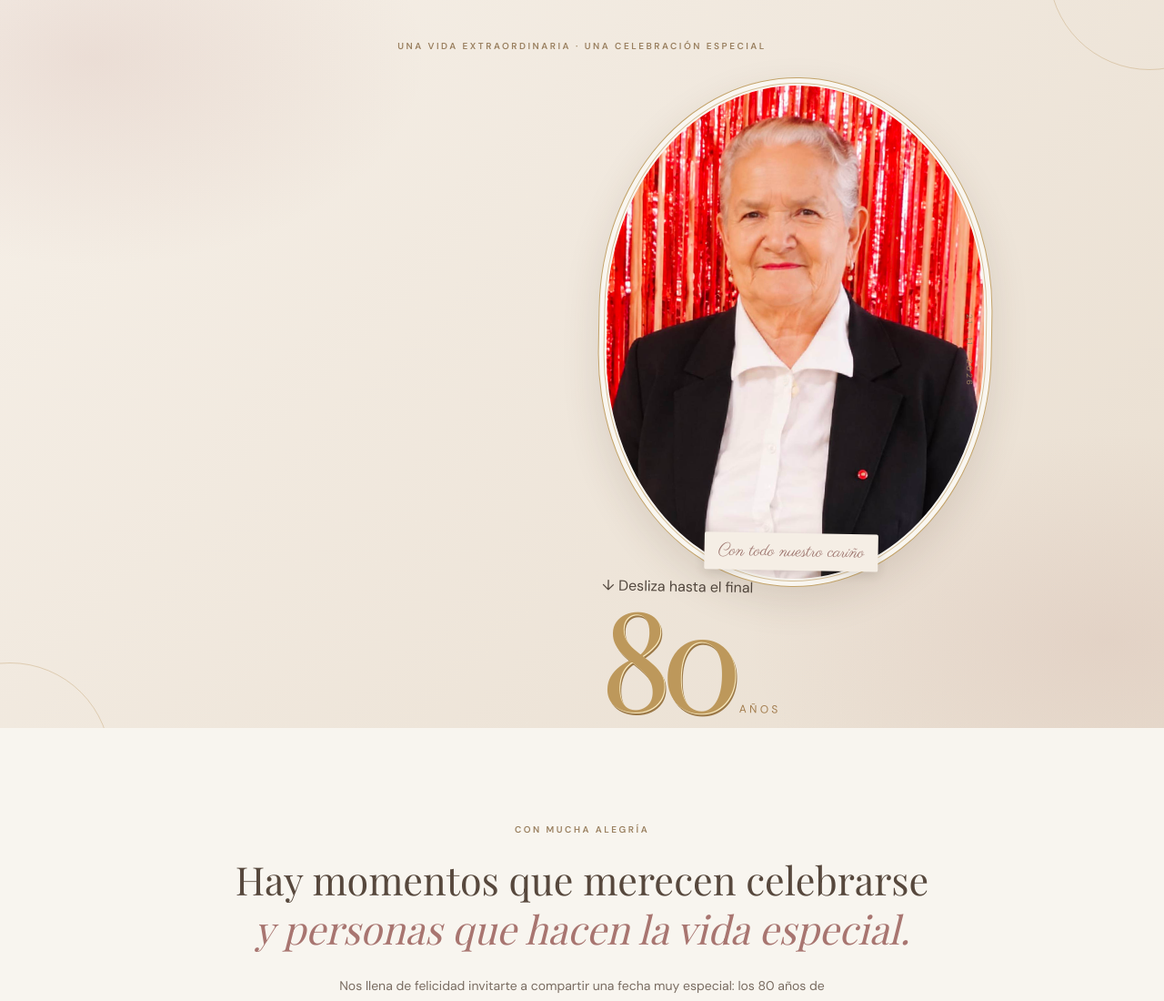
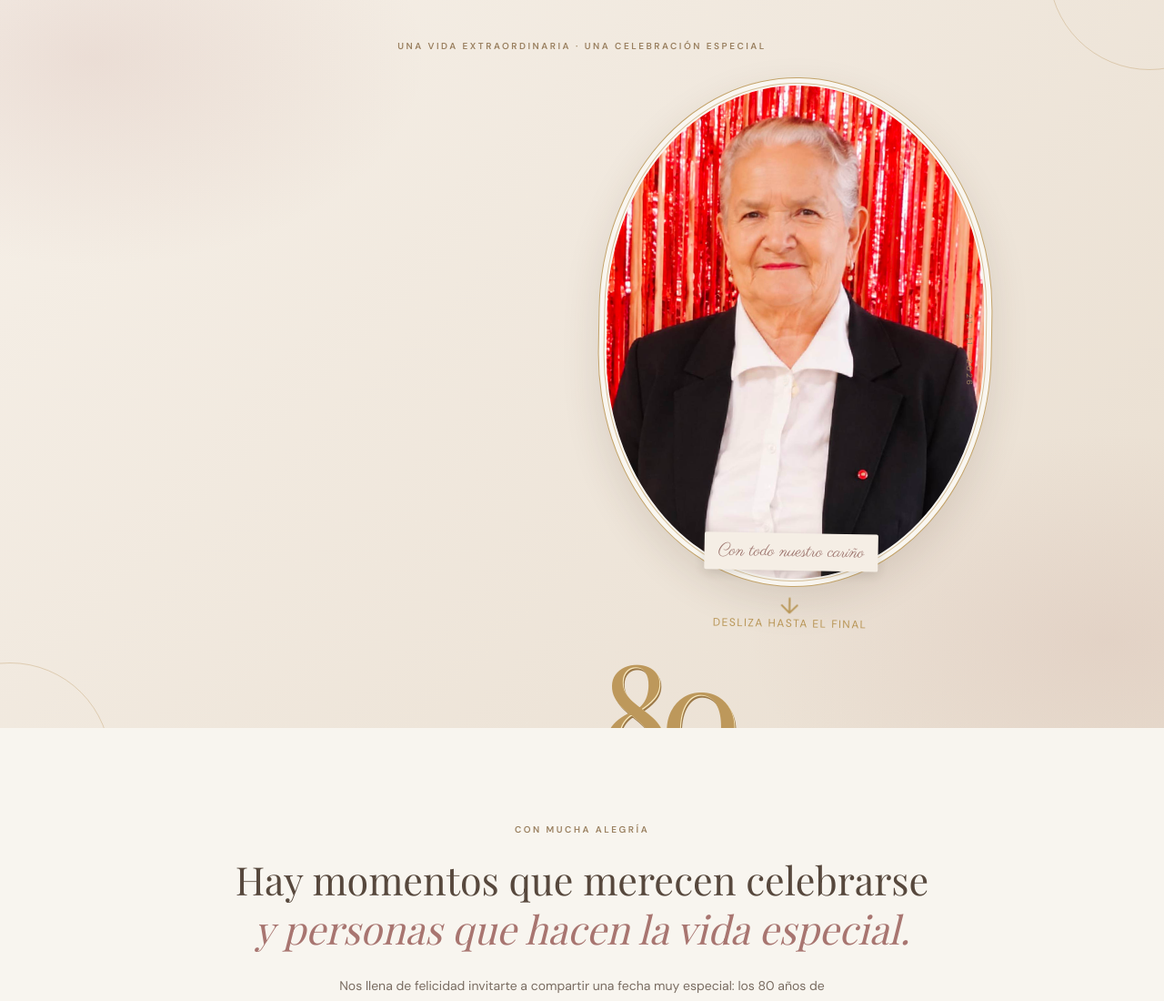
Before and after one commit to cumpleteresita/80s, a plain HTML site: page index.html in a window 1280 px wide. Shown: the top 1100 px of the page at 91% size. Drawn offline with nearby package versions, Linux system fonts and the light colour scheme.

Commit message:
Update styles.css

```diff
--- a/styles.css
+++ b/styles.css
@@ -291,3 +291,30 @@ html{scroll-behavior:auto}
     font-size: 8px;
   }
 }
+/* Indicador para deslizar hacia abajo */
+.scroll-hint {
+  display: flex;
+  flex-direction: column;
+  align-items: center;
+  gap: 4px;
+  margin: 12px auto 22px;
+  color: #b89555;
+  font-size: 12px;
+  letter-spacing: 1.5px;
+  text-transform: uppercase;
+}
+
+.scroll-arrow {
+  font-size: 25px;
+  line-height: 1;
+  animation: flechaBaja 1.5s ease-in-out infinite;
+}
+
+@keyframes flechaBaja {
+  0%, 100% {
+    transform: translateY(0);
+  }
+  50% {
+    transform: translateY(7px);
+  }
+}
```
